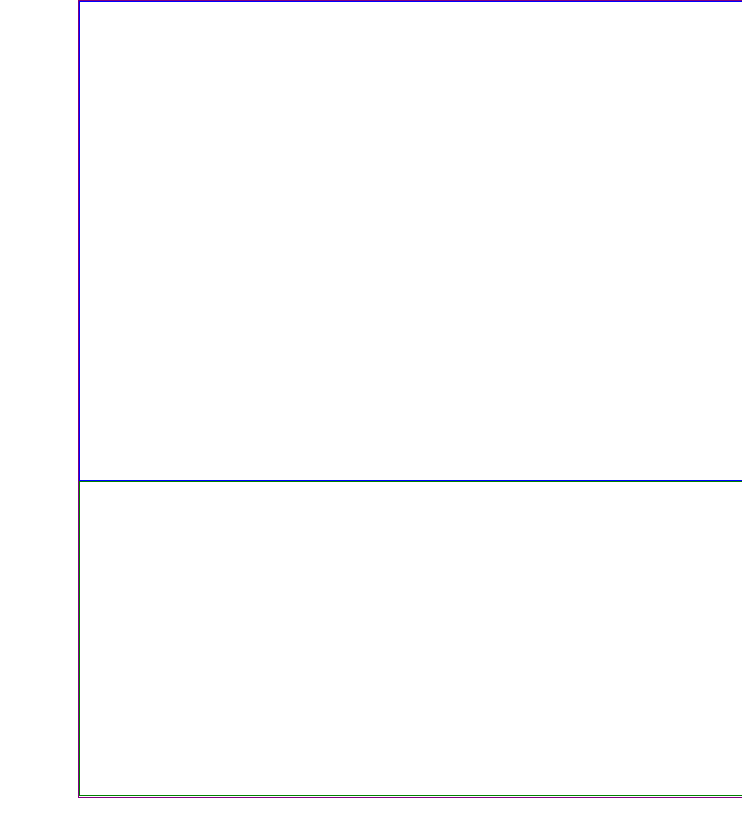
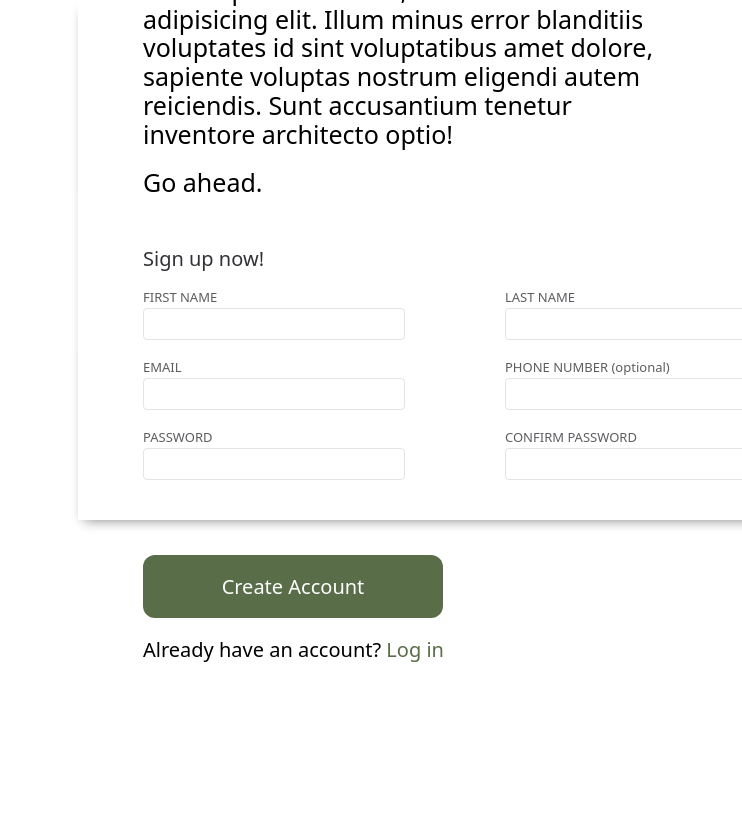
Before and after one commit to Ha0177/Sign-up-Form, a plain HTML site: page index.html in a window 1280 px wide. Shown: the top 838 px of the page, 538-1280 px from the left. Drawn offline with nearby package versions, Linux system fonts and the light colour scheme; a web font is replaced by a local one.

Commit message:
Finish form design

```diff
--- a/index.html
+++ b/index.html
@@ -22,13 +22,50 @@
         <div class="form-area">
             <section>
                 <div class="main-section">
-                    <h3></h3>
-                    <h3></h3>
+                    <p>Lorem ipsum dolor sit, amet consectetur adipisicing elit. Illum minus error blanditiis voluptates id sint voluptatibus amet dolore, sapiente voluptas nostrum eligendi autem reiciendis. Sunt accusantium tenetur inventore architecto optio!</p>
+                    <p>Go ahead.</p>
+                    <h3>Sign up now!</h3>
+
+                    <form id="signup-form" action="#" method="get">
+                        <div class="form-row">
+                            <div class="form-item">
+                                <label for="first_name">FIRST NAME</label>
+                                <input type="text" id="first_name" required>
+                            </div>
+                            <div class="form-item">
+                                <label for="last_name">LAST NAME</label>
+                                <input type="text" id="last_name" required>
+                            </div>
+                        </div>
+                        <div class="form-row">
+                            <div class="form-item">
+                                <label for="email">EMAIL</label>
+                                <input type="email" id="email" required>
+                            </div>
+                            <div class="form-item">
+                                <label for="number">PHONE NUMBER  (optional)</label>
+                                <input type="tel" id="number">
+                            </div>
+                        </div>
+                        <div class="form-row">
+                            <div class="form-item">
+                                <label for="password">PASSWORD</label>
+                                <input type="password" id="password" required>
+                            </div>
+                            <div class="form-item">
+                                <label for="confirm_password">CONFIRM PASSWORD</label>
+                                <input type="password" id="confirm_password" required>
+                            </div>
+                        </div>
+                    </form>
 
                 </div>
             </section>
             <section>
-                <div class="second-section"></div>
+                <div class="second-section">
+                    <button form="signup-form" type="submit">Create Account</button>
+                    <p>Already have an account?<a href="#"> Log in</a></p>
+                </div>
             </section>
         </div>
     </main>
--- a/style.css
+++ b/style.css
@@ -11,6 +11,7 @@ body {
     background-repeat: no-repeat;
     background-size: auto 100vh;
     margin: 0;
+    font-family: system-ui, -apple-system, BlinkMacSystemFont, 'Segoe UI', Roboto, Oxygen, Ubuntu, Cantarell, 'Open Sans', 'Helvetica Neue', sans-serif;
 }
 
 img {
@@ -46,7 +47,7 @@ div.logo {
     top: 12rem;
 }
 
-p {
+p.credentials {
     position: relative;
     top: 34rem;
     font-size: 15px;
@@ -61,7 +62,6 @@ a.credentials {
 }
 
 div.form-area {
-    border: 1px solid purple;
     width: 67.1vw;
     height: 99.7vh;
     display: flex;
@@ -69,15 +69,106 @@ div.form-area {
 }
 
 div.main-section {
-    border: 1px solid blue;
-    width: 66.2vw;
-    height: 60vh;
-    padding-left: 15px;
+    width: 64vw;
+    height: 65vh;
+    padding-left: 65px;
+    display: flex;
+    flex-direction: column;
+    justify-content: flex-end;
+    box-shadow: 0 6px 12px -6px grey    ;
 }
 
 div.second-section {
-    border: 1px solid green;
-    width: 66.2vw;
-    height: 39.4vh;
-    padding-left: 15px;
+    width: 64vw;
+    height: 34.4vh;
+    padding-left: 65px;
+    display: flex;
+    flex-direction: column;
+    padding-top: 35px;
 }
+
+div.form-row {
+    display: flex;
+    gap: 100px;
+    margin-bottom: 20px;
+}
+
+div.form-row:nth-child(3) {
+    margin-bottom: 40px;
+}
+
+div.form-item {
+    display: flex;
+    flex-direction: column;
+}
+
+label {
+    color: rgba(50, 49, 54, 0.788);
+    font-size: 13px;
+    font-weight: 500;
+    margin-bottom: 3px;
+}
+
+input:hover {
+    all: unset;
+    width: 250px;
+    height: 30px;
+    border-radius: 4px;
+    border: 1px solid rgba(50, 49, 54, 0.192);
+    padding-left: 10px;
+}
+input {
+    all: unset;
+    width: 250px;
+    height: 30px;
+    border-radius: 4px;
+    border: 1px solid rgba(50, 49, 54, 0.13);
+    padding-left: 10px;
+}
+
+.main-section p {
+    width: 40vw;
+    font-size: 25px;
+    font-weight: 500;
+    margin-bottom: -5px;
+}
+.main-section p:nth-child(2) {
+    margin-bottom: 30px;
+}
+
+button {
+    width: 300px;
+    padding: 20px 0px 20px 0px;
+    background-color: #596D48;
+    border-radius: 12px;
+    border: none;
+    cursor: pointer;
+    color: white;
+    font-size: 20px;
+}
+button:hover {
+    background-color: #526442;
+}
+
+.main-section h3 {
+    font-size: 20px;
+    font-weight: 500;
+    color: rgb(50, 49, 54);
+}
+
+.second-section p {
+    font-size: 20px;
+}
+.second-section a {
+    color: #596D48;
+    text-decoration: none;
+}
+
+input[type="password"]:invalid:focus {
+    border-color: rgb(255, 0, 0);
+    box-shadow: 0 4px 8px -2px rgba(255, 0, 0, 0.15);
+}
+input:focus {
+    border-color: blue;
+    box-shadow: 0 4px 8px -2px rgba(0, 0, 255, 0.15);
+}
```
